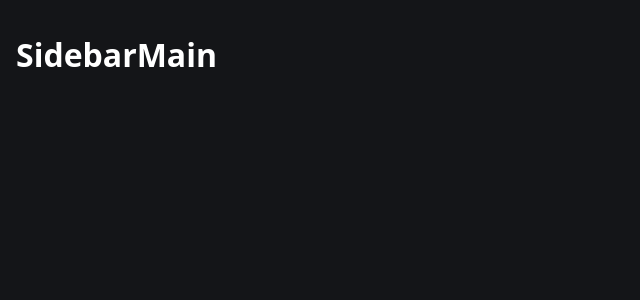
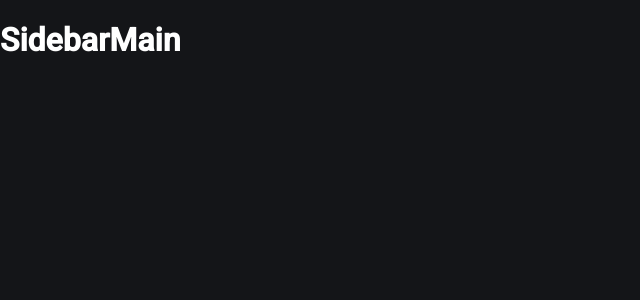
Before and after one commit to debora-sl/curso-commerce, a React (Create React App) app: page / in a window 1280 px wide. Shown: the top 300 px of the page, without its empty margins (0-640 px from the left). Built offline with nearby package versions, Linux system fonts and the light colour scheme.

Commit message:
Alteração no estilo global.

```diff
--- a/src/styles/global.ts
+++ b/src/styles/global.ts
@@ -1,13 +1,46 @@
 import { createGlobalStyle } from 'styled-components'
 
 export const GlobalStyle = createGlobalStyle`
-  html, body, #root {
-    min-height: 100%;
+  * {
+    margin: 0;
+    padding: 0;
+    box-sizing: border-box;
   }
+
+  html {
+    @media (max-width: 1080px) {
+      font-size: 93.75%;
+    }
+    @media (max-width: 720px) {
+      font-size: 87.5%;
+    }
+  }
+
   body {
-    background: ${(props) => props.theme.colors.gray900};
-    color: ${(props) => props.theme.colors.white};
-    font-family: ${(props) => props.theme.fontFamily.sans};
-    padding: 1rem;
+    background: ${({ theme }) => theme.colors.gray900};
+    -webkit-font-smoothing: antialiased;
+    color: ${({ theme }) => theme.colors.white};
+  }
+
+  body,
+  input,
+  select,
+  textarea,
+  button {
+    font: 400 1rem 'Roboto', Helvetica, Arial, sans-serif;
+  }
+
+  a {
+    color: inherit;
+    text-decoration: none;
+  }
+
+  button {
+    cursor: pointer;
+  }
+
+  ul,
+  li {
+    list-style: none;
   }
 `
```
